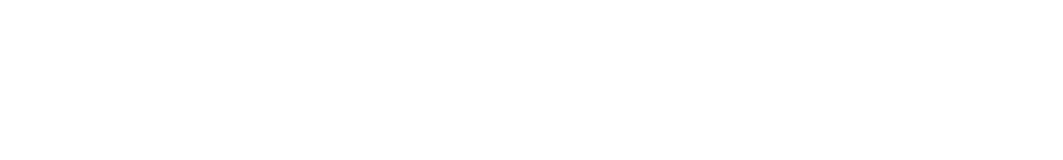
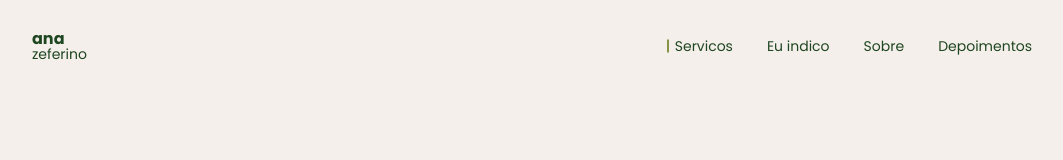
Before and after one commit to f1vish/final-task, a plain HTML site: page index.html in a window 1280 px wide. Shown: the whole page, without its empty margins (108-1171 px from the left). Drawn offline with Linux system fonts and the light colour scheme.

Commit message:
Add header

```diff
--- a/assets/css/style.css
+++ b/assets/css/style.css
@@ -0,0 +1,107 @@
+body {
+  font-family: 'Poppins', sans-serif;
+  color: #1e4620;
+  background-color: #f5efeb;
+}
+
+.container {
+  max-width: 1000px;
+  margin: 0 auto;
+  padding: 0 32px;
+}
+
+.header-container {
+  display: flex;
+  align-items: center;
+  justify-content: space-between;
+  min-height: 92px;
+}
+
+.site-logo {
+  display: inline-flex;
+  flex-direction: column;
+  line-height: 1;
+  text-decoration: none;
+  color: inherit;
+}
+
+.site-logo-1 {
+  font-size: 16px;
+  font-weight: 700;
+}
+
+.site-logo-2 {
+  font-size: 14px;
+  font-weight: 400;
+}
+
+.nav-list {
+  display: flex;
+  align-items: center;
+  gap: 26px;
+}
+
+.nav-link {
+  position: relative;
+  display: inline-block;
+  padding-left: 8px;
+  font-size: 14px;
+  font-weight: 400;
+  text-decoration: none;
+  color: inherit;
+}
+
+.first-link::before {
+  content: '';
+  position: absolute;
+  left: 0;
+  top: 50%;
+  transform: translateY(-50%);
+  width: 2px;
+  height: 13px;
+  background-color: #869444;
+}
+
+.nav-link-active {
+  font-weight: 500;
+}
+
+.burger-btn {
+  display: none;
+}
+
+@media (max-width: 767px) {
+  .container {
+    padding: 0 24px;
+  }
+
+  .header-container {
+    min-height: 78px;
+  }
+
+  .site-logo-1 {
+    font-size: 15px;
+  }
+
+  .site-logo-2 {
+    font-size: 13px;
+  }
+
+  .nav-menu {
+    display: none;
+  }
+
+  .burger-btn {
+    display: block;
+    width: 22px;
+    height: 22px;
+    padding: 0;
+    background-color: transparent;
+    background-image: url(../img/burger-menu.svg);
+    background-repeat: no-repeat;
+    background-position: center;
+    background-size: contain;
+    border: none;
+    cursor: pointer;
+  }
+}
--- a/index.html
+++ b/index.html
@@ -13,5 +13,31 @@
     <link rel="stylesheet" href="./assets/css/reset.css" />
     <link rel="stylesheet" href="./assets/css/style.css" />
   </head>
-  <body></body>
+  <body>
+    <header>
+      <div class="container header-container">
+        <a href="#" class="site-logo" aria-label="Ana Zeferino">
+          <span class="site-logo-1">ana</span>
+          <span class="site-logo-2">zeferino</span>
+        </a>
+        <nav class="nav-menu">
+          <ul class="nav-list">
+            <li class="nav-item">
+              <a href="#" class="nav-link first-link">Servicos</a>
+            </li>
+            <li class="nav-item">
+              <a href="#" class="nav-link">Eu indico</a>
+            </li>
+            <li class="nav-item">
+              <a href="#" class="nav-link">Sobre</a>
+            </li>
+            <li class="nav-item">
+              <a href="#" class="nav-link">Depoimentos</a>
+            </li>
+          </ul>
+        </nav>
+        <button class="burger-btn"></button>
+      </div>
+    </header>
+  </body>
 </html>
```
Also changed, not shown: assets/img/burger-menu.svg (added).
